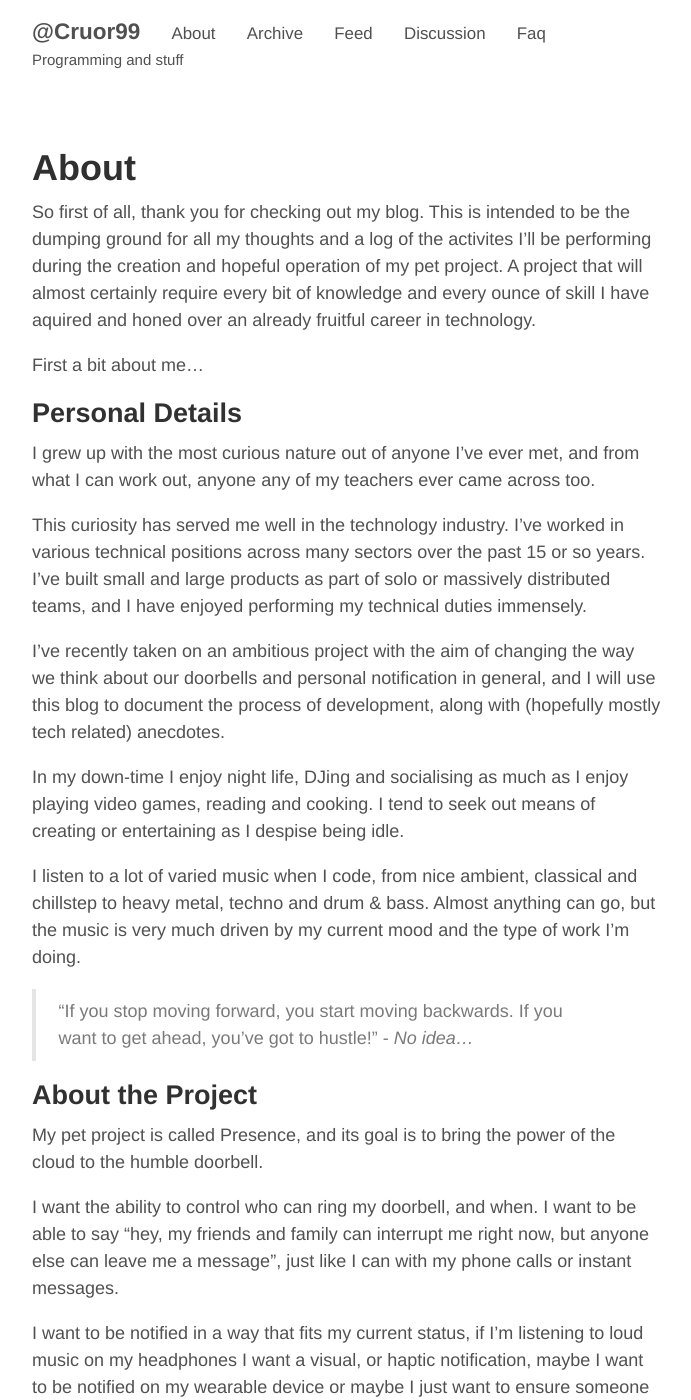
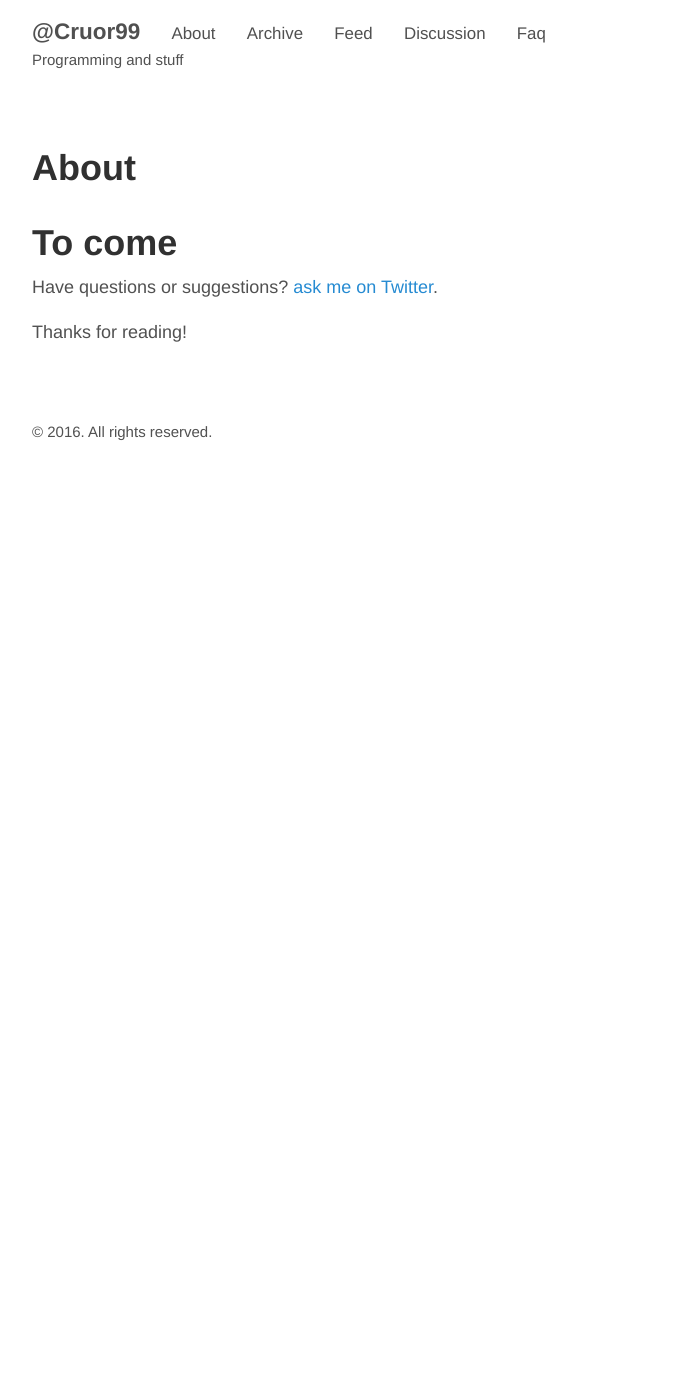
Before and after one commit to cruor99/cruor99.github.io, a Jekyll site: the page built from about.md, in a window 1280 px wide and 1400 px high. Shown: the whole window, without its empty margins (293-984 px from the left). Built offline with Jekyll 4.4.1, drawn with Linux system fonts in a browser that asks for light colours; some of the changed text lies outside the part shown.

Commit message:
more cleaning

```diff
--- a/about.md
+++ b/about.md
@@ -3,62 +3,8 @@ layout: page
 title: About
 ---
 
-So first of all, thank you for checking out my blog. This is intended to be the dumping ground for all my thoughts and a log of the activites I'll be performing during the creation and hopeful operation of my pet project. A project that will almost certainly require every bit of knowledge and every ounce of skill I have aquired and honed over an already fruitful career in technology.
+# To come
 
-First a bit about me...
-
-## Personal Details
-
-  I grew up with the most curious nature out of anyone I've ever met, and from what I can work out, anyone any of my teachers ever came across too.
-
-  This curiosity has served me well in the technology industry. I've worked in various technical positions across many sectors over the past 15 or so years. I've built small and large products as part of solo or massively distributed teams, and I have enjoyed performing my technical duties immensely.
-
-  I've recently taken on an ambitious project with the aim of changing the way we think about our doorbells and personal notification in general, and I will use this blog to document the process of development, along with (hopefully mostly tech related) anecdotes.
-
-  In my down-time I enjoy night life, DJing and socialising as much as I enjoy playing video games, reading and cooking. I tend to seek out means of creating or entertaining as I despise being idle.
-
-  I listen to a lot of varied music when I code, from nice ambient, classical and chillstep to heavy metal, techno and drum & bass. Almost anything can go, but the music is very much driven by my current mood and the type of work I'm doing.
-
-  > "If you stop moving forward, you start moving backwards. If you want to get ahead, you've got to hustle!" - *No idea...*
-
-## About the Project
-
-  My pet project is called Presence, and its goal is to bring the power of the cloud to the humble doorbell.
-
-  I want the ability to control who can ring my doorbell, and when. I want to be able to say "hey, my friends and family can interrupt me right now, but anyone else can leave me a message", just like I can with my phone calls or instant messages.
-
-  I want to be notified in a way that fits my current status, if I'm listening to loud music on my headphones I want a visual, or haptic notification, maybe I want to be notified on my wearable device or maybe I just want to ensure someone else will be notified when my doorbell is rung... my imaginary butler perhaps?
-
-  These two simple desires form the basis of "Presence", take some ringers, some bells, throw in some rules about what can do what and we might just have a solution.
-
-## The Technical Stuff
-
-  As this is a technical blog, I'm sure you'll want some technical details, so here we go:
-
-  - Language / Platform : Microsoft .Net C# and Microsoft Orleans on Azure
-    - MVC5 for the site and WebAPI
-    - Orleans for the middle tier
-    - Azure Database for persistence
-    - Universal App for Windows 8.1+ and Windows Phone 8.1+
-    - Xamarin to be investigated for cross platform mobile
-  - Build System : TeamCity
-  - Unit Tests : NUnit
-  - Source Control : Git
-  - Environment :
-    - Visual Studio 2015
-    - Solarized Dark Colour Scheme
-    - ReSharper 2015.2
-    - GhostDoc 4.9
-    - ClaudiaIDE (Customised)
-  - Keyboard / Mouse : Corsair K70 (Cherry MX Blue Switches) / Corsair M65 FPS
-  - Monitor(s) :
-    - Primary : Qnix 27" 1440p IPS
-    - Secondaries : Asus 24" 1080p
-    - Mount : NewStar Desk Mount (Best... thing... EVER!)
-
-
-
-
-Have questions or suggestions? [ask me on Twitter](https://twitter.com/MikeDoesCode).
+Have questions or suggestions? [ask me on Twitter](https://twitter.com/cruor99).
 
 Thanks for reading!
```
